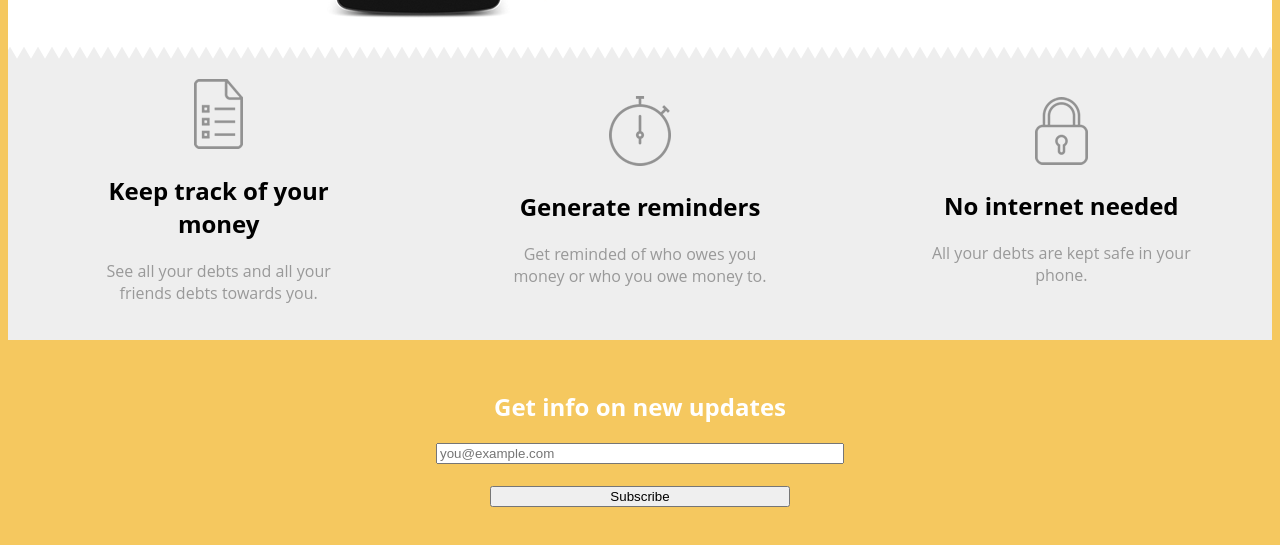
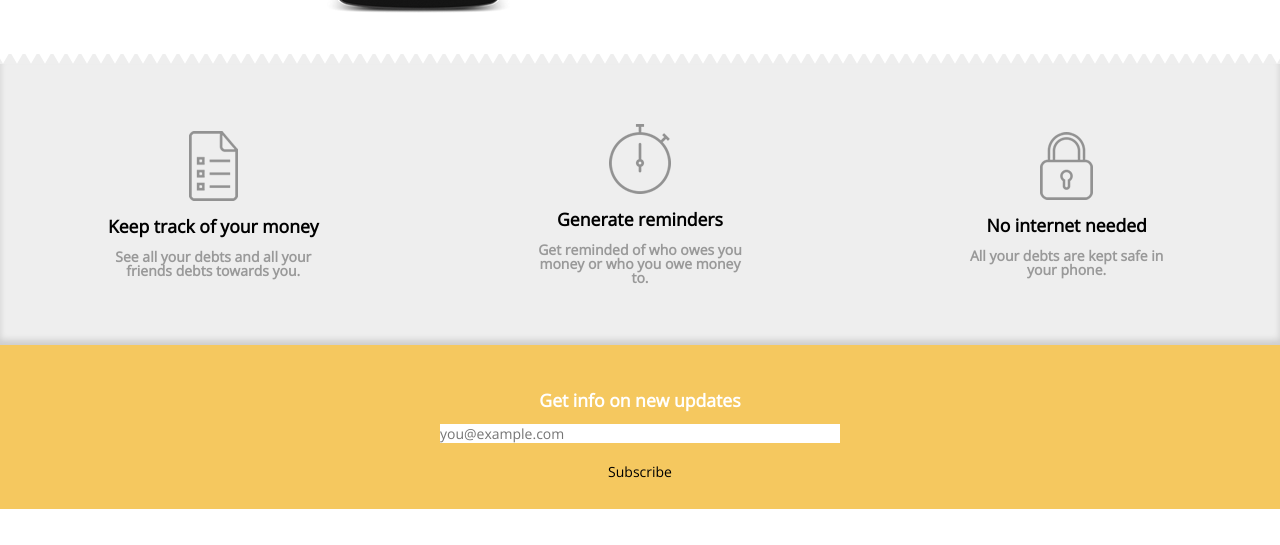
Before and after one commit to wolox-training/ge-react-native, a plain HTML site: page index.html in a window 1280 px wide. Shown: the part 343-888 px from the top of the page. After the commit the page ends 852 px from the top, so only its background shows below. Drawn offline with nearby package versions, Linux system fonts and the light colour scheme.

Commit message:
renamed perks to features, moved the header/features divider outside the header div, added the equalizer css, cleaned the code

```diff
--- a/index.html
+++ b/index.html
@@ -1,37 +1,39 @@
 <!DOCTYPE html>
 <html>
 	<head>
+		<link rel="stylesheet" type="text/css" href="styles/equalizer.css"/>
 		<link rel="stylesheet" type="text/css" href="styles/styles.css"/>
+		<link href="https://fonts.googleapis.com/css?family=Open+Sans" rel="stylesheet">
 	</head>
 	<body>
 		<div class="header">
-			<img id="cellphone-img" src="resources/phone.png"/>
-			<div class="header-separator"></div>
+			<img class="cellphone-img" src="resources/phone.png"/>
+			<div class="vertical-separator"></div>
 			<img src="resources/tcg_logo.png"/>
 		</div>
-		<div class="perks">
-
-				<div class="perk">
+		<div class="gray-divider"></div>
+		<div class="features">
+				<div class="feature">
 					<img src="resources/ic_list.png"/>
-					<h2>Keep track of your money</h2>
+					<h3>Keep track of your money</h3>
 					<p>See all your debts and all your friends debts towards you.</p>
 				</div>
-				<div class="perk">
+				<div class="feature">
 					<img src="resources/ic_reminder.png"/>
-					<h2>Generate reminders</h2>
+					<h3>Generate reminders</h3>
 					<p>Get reminded of who owes you money or who you owe money to.</p>
 				</div>
-				<div class="perk">
+				<div class="feature">
 					<img src="resources/ic_safe.png"/>
-					<h2>No internet needed</h2>
+					<h3>No internet needed</h3>
 					<p>All your debts are kept safe in your phone.</p>
 				</div>
 
 		</div>
-			<div class="subscribe">
-				<h2>Get info on new updates</h2>
-				<input type="text" name="email" placeholder="you@example.com"><br>
-				<button>Subscribe</button>
-			</div>
+		<div class="subscribe">
+			<h3>Get info on new updates</h2>
+			<input type="text" name="email" placeholder="you@example.com"><br>
+			<button>Subscribe</button>
+		</div>
 	</body>
 </html>
--- /dev/null
+++ b/styles/equalizer.css
@@ -0,0 +1,92 @@
+$equalizer-black: #000;
+$equalizer-grey: #999;
+
+* {
+  box-sizing: border-box;
+  font-family: sans-serif;
+  margin: 0;
+  padding: 0;
+}
+
+h1,
+h2,
+h3,
+h4,
+h5,
+h6,
+p,
+span,
+label,
+input,
+a,
+button,
+select,
+textarea {
+  color: $equalizer-black;
+  display: inline-block;
+  font-size: 14px;
+  font-weight: 400;
+  line-height: 14px;
+  margin: 0;
+
+  &:focus {
+    outline: none;
+  }
+}
+
+select {
+ -moz-appearance: none;
+ -webkit-appearance: none;
+}
+
+table {
+  border-collapse: collapse;
+  table-layout: fixed;
+}
+
+input,
+select,
+textarea,
+button {
+  border: 0;
+  border-radius: 0;
+}
+
+input::-webkit-outer-spin-button,
+input::-webkit-inner-spin-button {
+    -webkit-appearance: none;
+    margin: 0;
+}
+
+button {
+  background: transparent;
+  cursor: pointer;
+}
+
+button::-moz-focus-inner {
+  border: 0;
+}
+
+a {
+  cursor: pointer;
+  text-decoration: none;
+
+  &:focus,
+  &:active,
+  &:hover {
+    color: $equalizer-black;
+    text-decoration: none;
+  }
+}
+
+ul,
+li {
+  list-style-type: none;
+  margin: 0;
+  padding: 0;
+}
+
+::placeholder {
+  color: $equalizer-grey;
+  opacity: 1;
+}
--- a/styles/styles.css
+++ b/styles/styles.css
@@ -1,84 +1,100 @@
-/*
-Colors:
 
-orange: #F5C85F
-light-grey: #EEE
-gray: #999
-dark-grey: #111
+* {
+	font-family: "Open Sans", sans-serif;
+	margin: 0;
+	padding: 0;
+}
 
-Font: Open Sans
-*/
-
-body {
-	background-color: #F5C85F; /*orange*/
-	display: flex;
-	font-family: "Open Sans";
-	flex-direction: column;
+h3 {
+    display: block;
+    font-size: 1.10em;
+    margin-top: 1em;
+    margin-bottom: 1em;
+    margin-left: 0;
+    margin-right: 0;
+    font-weight: bold;
 }
 
 .header {
 	align-items: center;
-	background-color: white;
+	background-color: #FFF;
+	border-top: 3px solid #F5C85F;
 	display: flex;
 	justify-content: center;
-	background-image: url("../resources/triangle.png");
-	background-repeat: repeat-x;
-	background-position: bottom;
 	padding: 20px 0 40px;
+	width: 100%;
 }
 
-.header-separator {
-	background: linear-gradient(white, #F5C85F, white);
+.vertical-separator {
+	background: linear-gradient(#FFF, #F5C85F, #FFF);
 	width: 3px;
 	height: 300px;
 	margin: 0px 30px;
 }
 
 @media all and (max-width: 670px){
-	#cellphone-img {
+	.cellphone-img {
 		display: none;
 	}
 
-	.header-separator{
+	.vertical-separator{
 		display: none;
 	}
 
 	.header {
-		padding: 40px;
+		padding: 40px 0;
 	}
 }
 
-.perk {
-	margin: 20px 0;
-	text-align: center;
-	width: 280px;
+
+.gray-divider {
+	background-image: url("../resources/triangle.png");
+	background-repeat: repeat-x;
+	background-position: bottom;
+	width: 100%;
+	height: 10px;
 }
 
-.perk p {
-	color: #999;
-}
-
-.perks {
+.features {
 	align-items: center;
-	background-color: #EEE; /*light-gray*/
+	background-color: #EEE;
 	display: flex;
 	flex-direction: row;
 	flex-flow: row wrap;
 	justify-content: space-around;
+	-webkit-box-shadow: inset 0px -5px 6px 0px rgba(0,0,0,0.14);
+	-moz-box-shadow: inset 0px -5px 6px 0px rgba(0,0,0,0.14);
+	box-shadow: inset 0px -5px 6px 0px rgba(0,0,0,0.14);
+	width: 100%;
 }
 
-.subscribe{
+.feature {
+	display:flex;
+	flex-direction: column;
+	align-items: center;
+	margin: 60px 0;
+	text-align: center;
+	width: 220px;
+}
+
+.feature p {
+	color: #999;
+	font-weight: bold;
+}
+
+
+.subscribe {
 	justify-content: space-around;
 	background-color: #F5C85F;
 	display:flex;
 	text-align: center;
 	flex-direction: column;
 	align-items: center;
-	padding: 30px;
+	padding: 30px 0;
 }
 
-.subscribe h2 {
-	color: white;
+.subscribe h3 {
+	color: #FFF;
 }
 
 .subscribe button {
```
